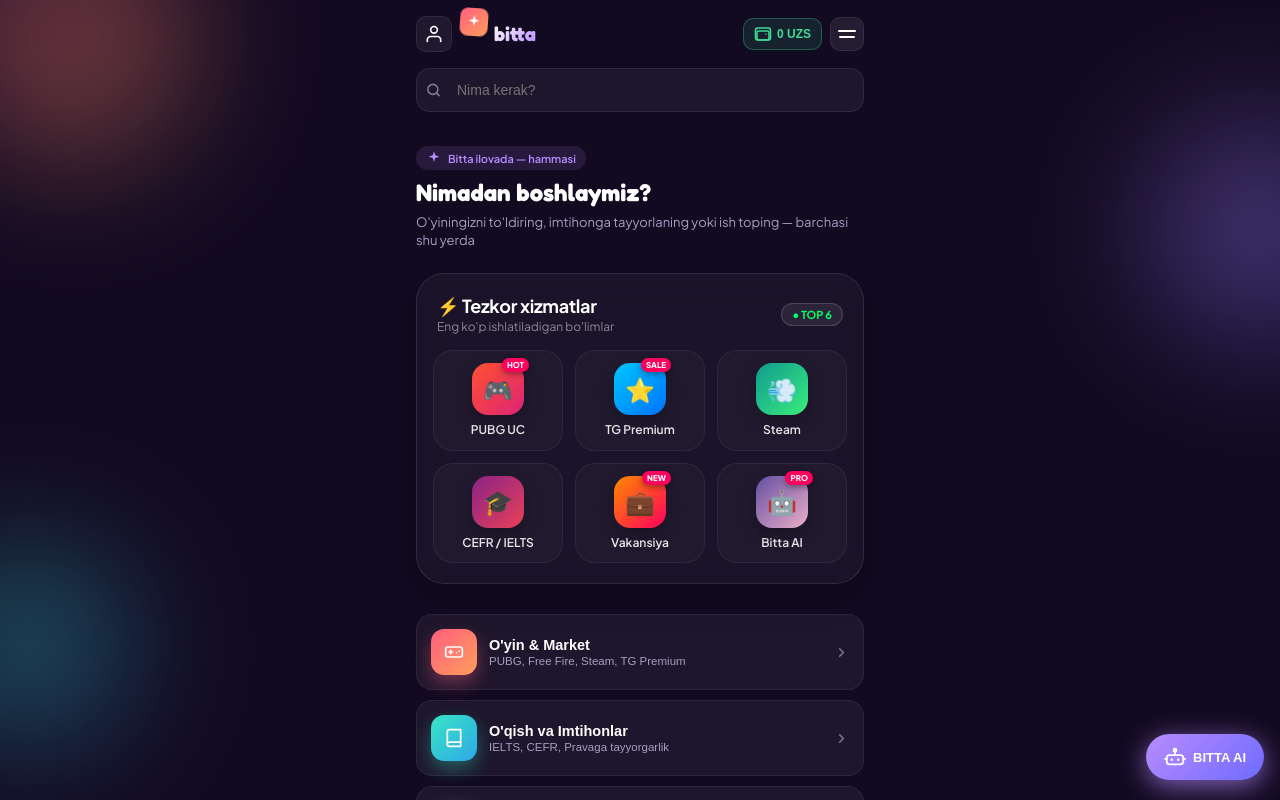
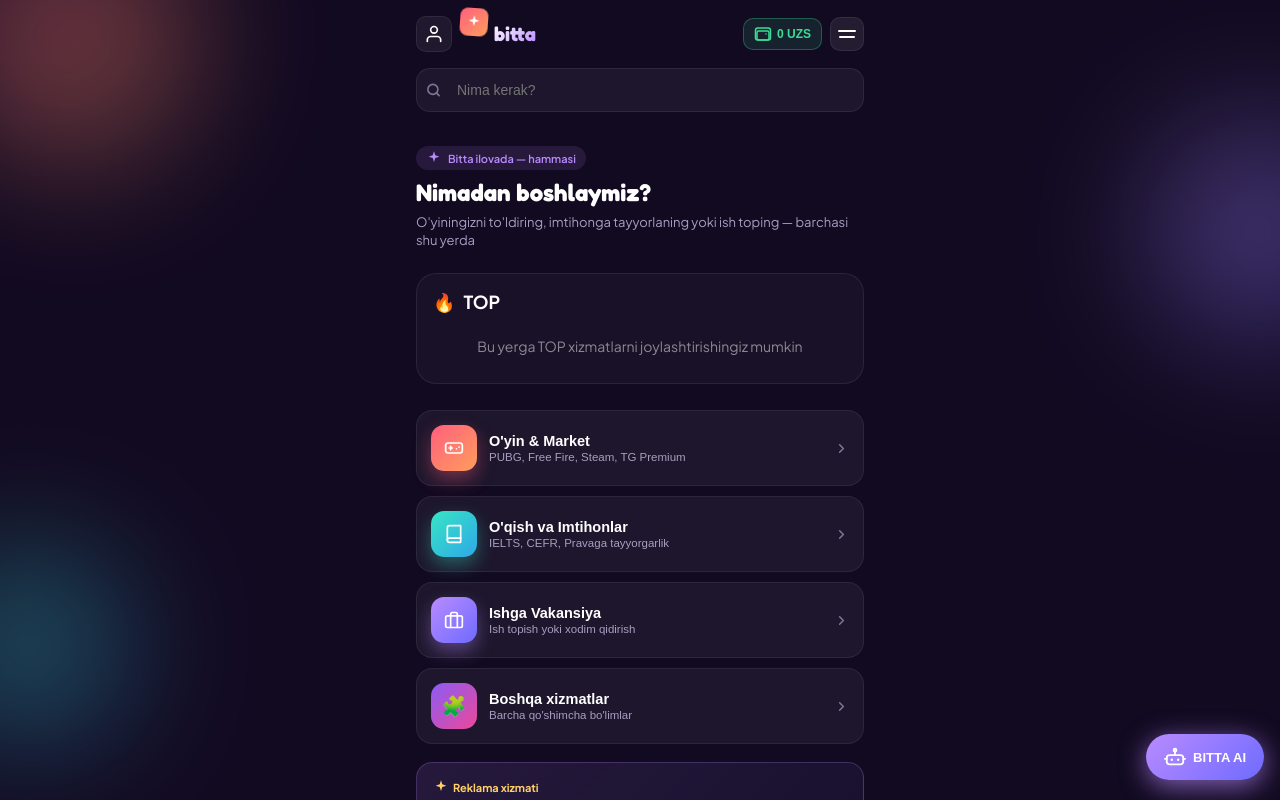
Before and after one commit to m1fne/BITTA-UI, a Next.js app: page / in a window 1280 px wide. Shown: the top 800 px of the page. Built offline with nearby package versions, Linux system fonts and the light colour scheme.

Commit message:
mini upgrade

```diff
--- a/app/TopSection.tsx
+++ b/app/TopSection.tsx
@@ -1,164 +1,34 @@
 "use client";
 import React from 'react';
 
-export interface TopSectionProps {
-  // Функция-обработчик клика из родительского page.tsx
-  onSelectService?: (serviceId: string) => void;
+interface TopSectionProps {
+  // Если передаются пропсы клика/навигации, их можно оставить
+  onSelect?: (key: string) => void;
 }
 
-const APPS = [
-  { id: 'pubg', title: 'PUBG UC', icon: '🎮', bg: 'linear-gradient(135deg, #FF512F 0%, #DD2476 100%)', badge: 'HOT' },
-  { id: 'tg', title: 'TG Premium', icon: '⭐', bg: 'linear-gradient(135deg, #00c6ff 0%, #0072ff 100%)', badge: 'SALE' },
-  { id: 'steam', title: 'Steam', icon: '💨', bg: 'linear-gradient(135deg, #11998e 0%, #38ef7d 100%)', badge: '' },
-  { id: 'cefr', title: 'CEFR / IELTS', icon: '🎓', bg: 'linear-gradient(135deg, #8A2387 0%, #E94057 100%)', badge: '' },
-  { id: 'jobs', title: 'Vakansiya', icon: '💼', bg: 'linear-gradient(135deg, #FF8A00 0%, #FF005C 100%)', badge: 'NEW' },
-  { id: 'ai', title: 'Bitta AI', icon: '🤖', bg: 'linear-gradient(135deg, #654ea3 0%, #eaafc8 100%)', badge: 'PRO' },
-];
-
-export default function TopSection({ onSelectService }: TopSectionProps) {
-
-  const handleClick = (id: string) => {
-    // Если в page.tsx передали обработчик — вызываем его
-    if (onSelectService) {
-      onSelectService(id);
-    } else {
-      console.log('Clicked service:', id);
-    }
-  };
-
+export default function TopSection({ onSelect }: TopSectionProps) {
   return (
-    <>
-      {/* Стили для анимации нажатия (Scale effect) */}
-      <style jsx global>{`
-        .app-tile {
-          transition: transform 0.15s cubic-bezier(0.2, 0, 0.1, 1), background 0.2s ease !important;
-          -webkit-tap-highlight-color: transparent;
-          user-select: none;
-        }
-        .app-tile:active {
-          transform: scale(0.91) !important;
-          opacity: 0.85;
-        }
-      `}</style>
-
-      <div style={styles.board}>
-        <div style={styles.header}>
-          <div>
-            <h2 style={styles.title}>⚡ Tezkor xizmatlar</h2>
-            <p style={styles.subtitle}>Eng ko'p ishlatiladigan bo'limlar</p>
-          </div>
-          <div style={styles.liveBadge}>● TOP 6</div>
-        </div>
-
-        <div style={styles.grid}>
-          {APPS.map((app) => (
-            <div
-              key={app.id}
-              className="app-tile"
-              style={styles.appCard}
-              onClick={() => handleClick(app.id)}
-            >
-              <div style={{ ...styles.iconBox, background: app.bg }}>
-                <span style={styles.icon}>{app.icon}</span>
-                {app.badge && <span style={styles.appBadge}>{app.badge}</span>}
-              </div>
-              <span style={styles.appTitle}>{app.title}</span>
-            </div>
-          ))}
+    <div style={{
+      background: 'rgba(255, 255, 255, 0.03)',
+      border: '1px solid rgba(255, 255, 255, 0.08)',
+      borderRadius: '20px',
+      padding: '16px',
+      marginBottom: '16px'
+    }}>
+      {/* Шапка блока */}
+      <div style={{ display: 'flex', justifyContent: 'space-between', alignItems: 'center', marginBottom: '12px' }}>
+        <div style={{ display: 'flex', alignItems: 'center', gap: '8px' }}>
+          <span style={{ fontSize: '18px' }}>🔥</span>
+          <span style={{ color: '#fff', fontSize: '18px', fontWeight: '700' }}>
+            TOP
+          </span>
         </div>
       </div>
-    </>
+
+      {/* Содержимое блока (сейчас пустое) */}
+      <div style={{ color: 'rgba(255,255,255,0.5)', fontSize: '14px', textAlign: 'center', padding: '12px 0' }}>
+        Bu yerga TOP xizmatlarni joylashtirishingiz mumkin
+      </div>
+    </div>
   );
 }
-
-const styles: { [key: string]: React.CSSProperties } = {
-  board: {
-    background: 'rgba(255, 255, 255, 0.04)',
-    border: '1px solid rgba(255, 255, 255, 0.1)',
-    borderRadius: '28px',
-    padding: '20px 16px',
-    marginBottom: '20px',
-    backdropFilter: 'blur(16px)',
-    boxShadow: '0 12px 32px rgba(0, 0, 0, 0.25)',
-  },
-  header: {
-    display: 'flex',
-    justifyContent: 'space-between',
-    alignItems: 'center',
-    marginBottom: '16px',
-    padding: '0 4px',
-  },
-  title: {
-    color: '#ffffff',
-    fontSize: '18px',
-    fontWeight: 700,
-    margin: 0,
-    letterSpacing: '-0.3px',
-  },
-  subtitle: {
-    color: 'rgba(255, 255, 255, 0.5)',
-    fontSize: '12px',
-    margin: '2px 0 0 0',
-  },
-  liveBadge: {
-    background: 'rgba(255, 255, 255, 0.08)',
-    border: '1px solid rgba(255, 255, 255, 0.15)',
-    color: '#00FF66',
-    fontSize: '11px',
-    fontWeight: 700,
-    padding: '4px 10px',
-    borderRadius: '20px',
-  },
-  grid: {
-    display: 'grid',
-    gridTemplateColumns: 'repeat(3, 1fr)',
-    gap: '12px',
-  },
-  appCard: {
-    display: 'flex',
-    flexDirection: 'column',
-    alignItems: 'center',
-    background: 'rgba(255, 255, 255, 0.03)',
-    border: '1px solid rgba(255, 255, 255, 0.06)',
-    borderRadius: '20px',
-    padding: '12px 8px',
-    cursor: 'pointer',
-  },
-  iconBox: {
-    position: 'relative',
-    width: '52px',
-    height: '52px',
-    borderRadius: '16px',
-    display: 'flex',
-    alignItems: 'center',
-    justifyContent: 'center',
-    marginBottom: '8px',
-    boxShadow: '0 6px 16px rgba(0, 0, 0, 0.3)',
-  },
-  icon: {
-    fontSize: '24px',
-  },
-  appBadge: {
-    position: 'absolute',
-    top: '-5px',
-    right: '-5px',
-    background: '#FF005C',
-    color: '#fff',
-    fontSize: '8px',
-    fontWeight: 900,
-    padding: '2px 5px',
-    borderRadius: '8px',
-    boxShadow: '0 2px 6px rgba(0,0,0,0.4)',
-  },
-  appTitle: {
-    color: 'rgba(255, 255, 255, 0.9)',
-    fontSize: '12px',
-    fontWeight: 600,
-    textAlign: 'center',
-    lineHeight: '1.2',
-    whiteSpace: 'nowrap',
-    overflow: 'hidden',
-    textOverflow: 'ellipsis',
-    maxWidth: '100%',
-  },
-};
--- a/app/page.tsx
+++ b/app/page.tsx
@@ -937,12 +937,17 @@
           </>
         )}
 
-        {/* ===================== O'YIN & MARKET ===================== */}
+    {/* ===================== O'YIN & MARKET ===================== */}
         {activeView === "market" && (
           <div style={styles.bigTileList}>
+            {/* PUBG Mobile — с твоим новым логотипом */}
             <button style={styles.bigTile} className="bt-tile" onClick={() => handleOpenShop("pubg")}>
-              <div style={{ ...styles.bigTileIconBadge, background: themes.pink.grad, boxShadow: `0 8px 18px ${themes.pink.glow}` }}>
-                <Icons.Gamepad />
+              <div style={{ ...styles.bigTileIconBadge, padding: 0, overflow: 'hidden' }}>
+                <img
+                  src="/pubg_mobile.jpg"
+                  alt="PUBG Mobile"
+                  style={{ width: '100%', height: '100%', objectFit: 'cover', borderRadius: '12px' }}
+                />
               </div>
               <div style={styles.categoryTextWrap}>
                 <span style={styles.categoryTitle}>PUBG Mobile</span>
@@ -951,6 +956,7 @@
               <span style={styles.arrowRight}><Icons.ChevronRight /></span>
             </button>
 
+            {/* Free Fire */}
             <button style={styles.bigTile} className="bt-tile" onClick={() => handleOpenShop("freefire")}>
               <div style={{ ...styles.bigTileIconBadge, background: themes.gold.grad, boxShadow: `0 8px 18px ${themes.gold.glow}` }}>
                 <Icons.Diamond />
@@ -962,6 +968,7 @@
               <span style={styles.arrowRight}><Icons.ChevronRight /></span>
             </button>
 
+            {/* TG Premium */}
             <button style={styles.bigTile} className="bt-tile" onClick={() => handleOpenShop("premium")}>
               <div style={{ ...styles.bigTileIconBadge, background: themes.violet.grad, boxShadow: `0 8px 18px ${themes.violet.glow}` }}>
                 <Icons.Premium />
@@ -973,6 +980,7 @@
               <span style={styles.arrowRight}><Icons.ChevronRight /></span>
             </button>
 
+            {/* Steam */}
             <button style={styles.bigTile} className="bt-tile" onClick={() => handleOpenShop("steam")}>
               <div style={{ ...styles.bigTileIconBadge, background: themes.blue.grad, boxShadow: `0 8px 18px ${themes.blue.glow}` }}>
                 <Icons.Steam />
@@ -985,7 +993,6 @@
             </button>
           </div>
         )}
-
         {/* ===================== O'QISH VA IMTIHONLAR ===================== */}
         {activeView === "study" && (
           <div style={styles.rowList}>
```
Also changed, not shown: public/pubg_mobile.jpg (added).
